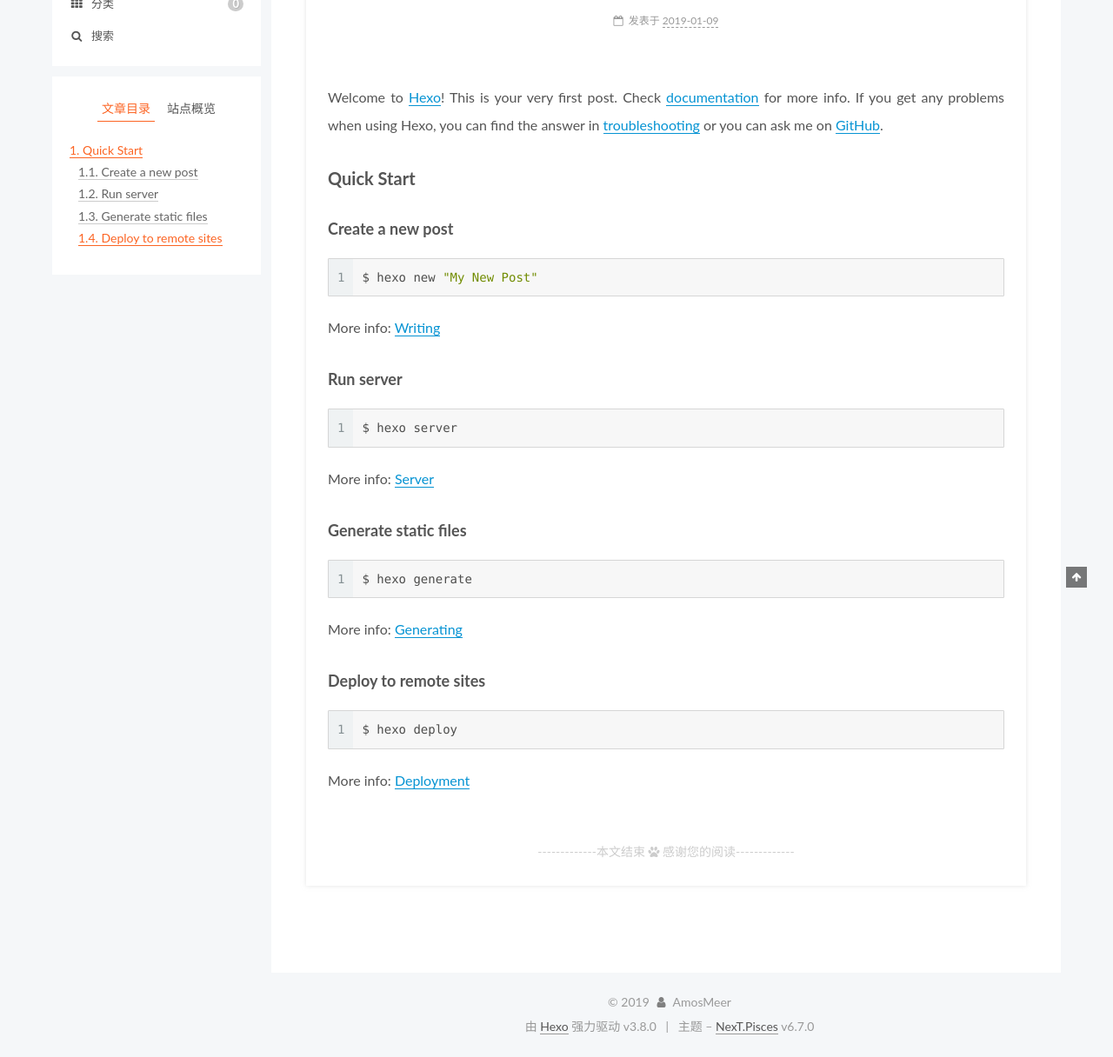
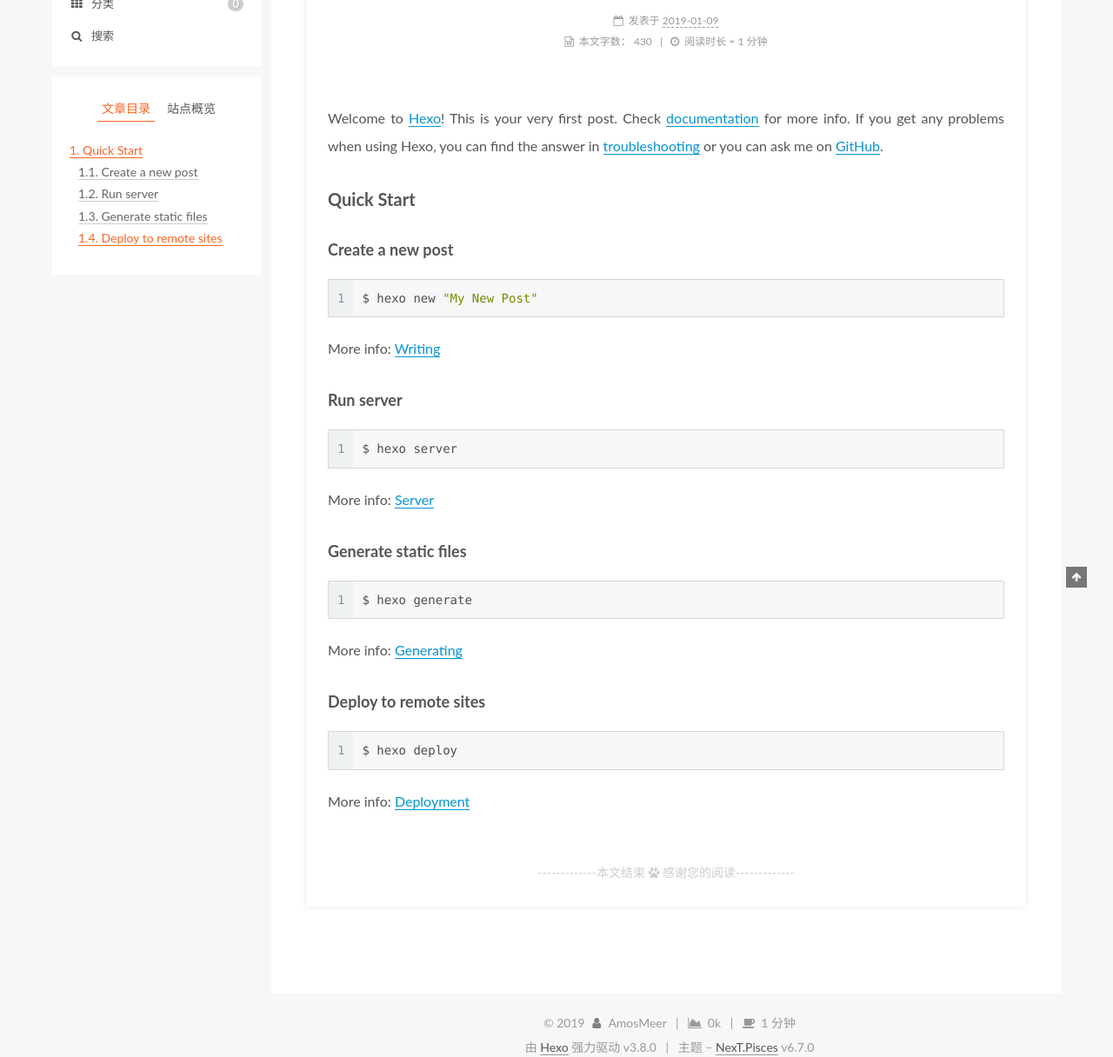
Before and after one commit to AmosMeer/AmosMeer.github.io, a plain HTML site: page 2019/01/09/hello-world/index.html in a window 1280 px wide. Shown: the part 224-1440 px from the top of the page at 87% size. Drawn offline with Linux system fonts and the light colour scheme; some packages are replaced by stand-ins of ours; a script that the page names is missing.

Commit message:
Site updated: 2019-01-13 02:07:18

```diff
--- a/2019/01/09/hello-world/index.html
+++ b/2019/01/09/hello-world/index.html
@@ -417,6 +417,34 @@
 
 
 
+            <div class="post-symbolscount">
+
+
+
+                <span class="post-meta-item-icon">
+                  <i class="fa fa-file-word-o"></i>
+                </span>
+
+                  <span class="post-meta-item-text">本文字数：</span>
+
+                <span title="本文字数">430</span>
+
+
+
+                <span class="post-meta-divider">|</span>
+
+
+
+                <span class="post-meta-item-icon">
+                  <i class="fa fa-clock-o"></i>
+                </span>
+
+                  <span class="post-meta-item-text">阅读时长 &asymp;</span>
+
+                <span title="阅读时长">1 分钟</span>
+
+            </div>
+
 
 
 
@@ -620,7 +648,21 @@
   <span class="author" itemprop="copyrightHolder">AmosMeer</span>
 
 
+    <span class="post-meta-divider">|</span>
+    <span class="post-meta-item-icon">
+      <i class="fa fa-area-chart"></i>
+    </span>
 
+    <span title="站点总字数">0k</span>
+
+
+
+    <span class="post-meta-divider">|</span>
+    <span class="post-meta-item-icon">
+      <i class="fa fa-coffee"></i>
+    </span>
+
+    <span title="站点阅读时长">1 分钟</span>
 
 </div>
 
--- a/css/main.css
+++ b/css/main.css
@@ -2023,7 +2023,7 @@
   width: 4px;
   height: 4px;
   border-radius: 50%;
-  background: #f40847;
+  background: #e0b8ff;
 }
 .links-of-blogroll {
   font-size: 13px;
```
Also changed, not shown: archives/2019/01/index.html (+14 -0 lines), archives/2019/index.html (+14 -0 lines), archives/index.html (+14 -0 lines), index.html (+42 -0 lines).
